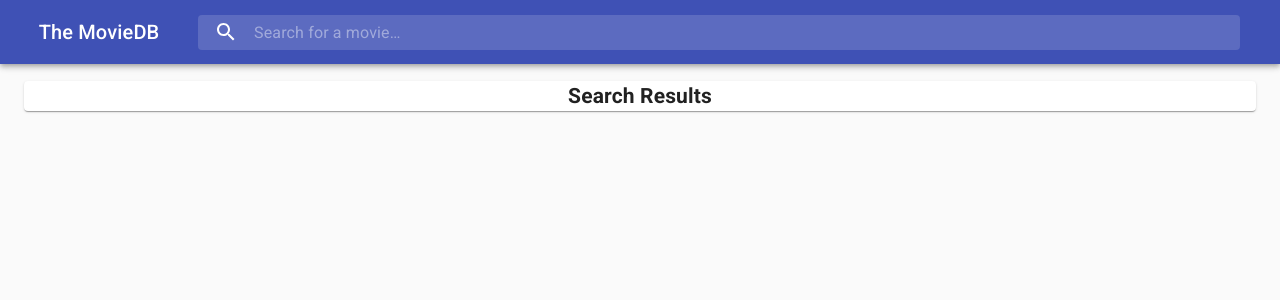
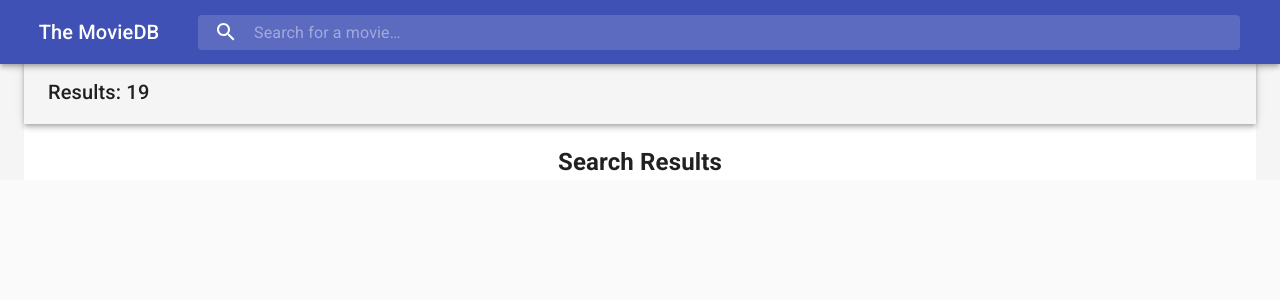
Before and after one commit to rkxtd/eep-movie, a React (Create React App) app: page /search in a window 1280 px wide. Shown: the top 300 px of the page. Built offline with nearby package versions, Linux system fonts and the light colour scheme; no server answers.

Commit message:
Added toolbar for displaying results count and sorting controls

```diff
--- a/src/App.css
+++ b/src/App.css
@@ -1,3 +1,6 @@
+#root {
+  background-color: #F5F5F5;
+}
 .App {
   text-align: center;
 }
--- a/src/App.jsx
+++ b/src/App.jsx
@@ -4,11 +4,13 @@ import {BrowserRouter as Router, Route} from 'react-router-dom';
 import HomePage from './containers/HomePage';
 import SearchPage from './containers/SearchPage';
 import MoviePage from './containers/MoviePage';
-import AppBar from './components/AppBar';
+import MainAppBar from './components/AppBar';
 import CssBaseline from '@material-ui/core/CssBaseline';
 import Container from '@material-ui/core/Container';
-import Paper from '@material-ui/core/Paper';
+import Typography from '@material-ui/core/Typography';
+import Toolbar from '@material-ui/core/Toolbar';
 import config from './config';
+import AppBar from '@material-ui/core/AppBar';
 
 class App extends Component {
     constructor(props) {
@@ -28,17 +30,22 @@ class App extends Component {
         return (
             <div className="App">
                 <Router>
-                    <AppBar />
+                    <MainAppBar />
                     <React.Fragment>
                         <CssBaseline />
-                        <Container>
-                            <Paper style={{ minWidth: 380 }}>
-                                <div>
-                                    <Route exact path="/" component={HomePage} />
-                                    <Route path="/search" component={SearchPage} />
-                                    <Route path="/movie/:id" component={MoviePage} />
-                                </div>
-                            </Paper>
+                        <Container maxWidth="xl">
+                            <Typography component="div" style={{ backgroundColor: '#fff', height: '100%' }}>
+                                <AppBar position="static" color="default" style={{marginTop: 60}}>
+                                    <Toolbar>
+                                        <Typography variant="h6" color="inherit">
+                                            Results: 19
+                                        </Typography>
+                                    </Toolbar>
+                                </AppBar>
+                                <Route exact path="/" component={HomePage} />
+                                <Route path="/search" component={SearchPage} />
+                                <Route path="/movie/:id" component={MoviePage} />
+                            </Typography>
                         </Container>
                     </React.Fragment>
                 </Router>
--- a/src/components/AppBar/AppBar.jsx
+++ b/src/components/AppBar/AppBar.jsx
@@ -87,7 +87,7 @@ class PrimarySearchAppBar extends Component {
         const { classes } = this.props;
         return (
             <div className={classes.grow}>
-                <AppBar position="static">
+                <AppBar position="fixed">
                     <Toolbar>
                         <Link to="/" style={{textDecoration: 'none', color: '#fff'}}>
                             <Typography className={classes.title} variant="h6" noWrap>
--- a/src/components/MovieList/MovieList.jsx
+++ b/src/components/MovieList/MovieList.jsx
@@ -3,7 +3,7 @@ import MovieCard from "../MovieCard";
 
 export default function MovieList({ movies }) {
     return (
-        <div style={{display: 'flex', justifyContent: 'flex-start', alignContent:'stretch', flexWrap: 'wrap'}}>
+        <div style={{display: 'flex', justifyContent: 'center', alignContent:'stretch', flexWrap: 'wrap'}}>
             {movies.map((movie, index) => {
                 return <MovieCard key={index} {...movie} />
             })}
```
